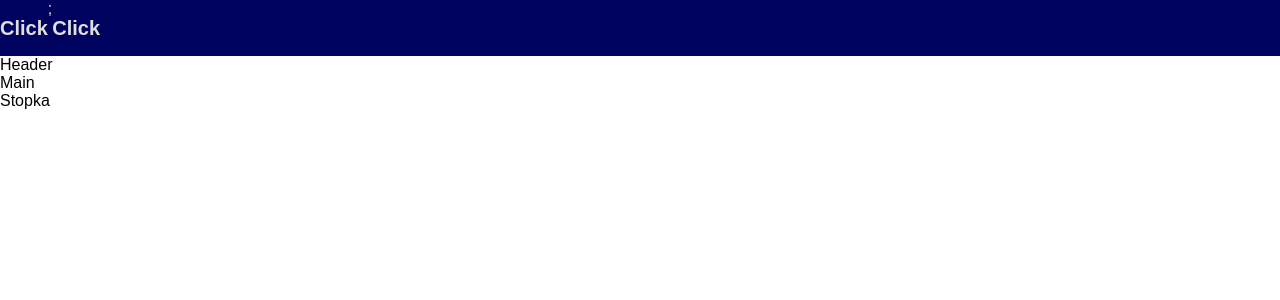
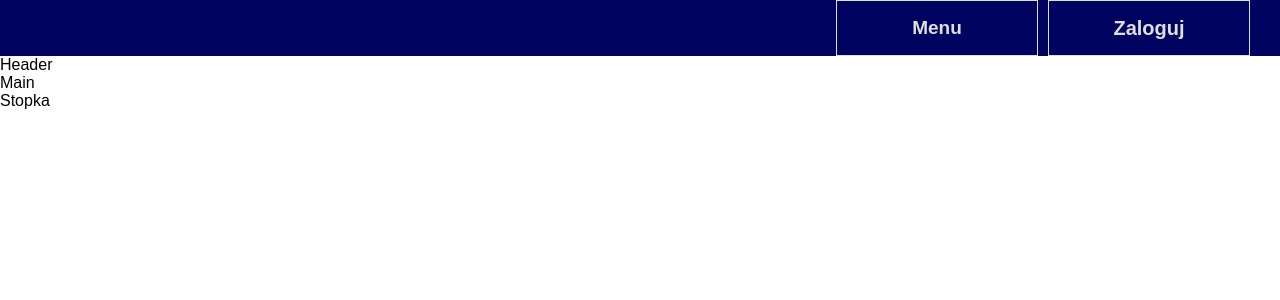
Before and after one commit to SebastianJadczak/personalweb, a React (Create React App) app: page /contact in a window 1280 px wide. Shown: the top 300 px of the page. Built offline with nearby package versions, Linux system fonts and the light colour scheme.

Commit message:
add documentation and two button in navigation

```diff
--- a/src/Routers/Navigation.js
+++ b/src/Routers/Navigation.js
@@ -6,6 +6,7 @@ import "../styles/Navigation.css"
 class Navigation extends Component {
     state = {
         clickMenu: false,
+        login: false,
     }
 
 
@@ -14,16 +15,24 @@ class Navigation extends Component {
             clickMenu: !prevState.clickMenu
         }))
     }
+
+    handleLogin = () => {
+        this.setState(prevState => ({
+            login: !prevState.login,
+        }))
+    }
+
     render() {
 
 
-        const { clickMenu } = this.state
+        const { clickMenu, login } = this.state
 
         return (
             <>
-                <button onClick={this.changeClickMenu}>Click</button>
-                {clickMenu ? <Nav clickMenu={this.changeClickMenu} /> : null};
-                <button onClick={this.changeClickMenu}>Click</button>
+                {login ? <button>Profil</button> : null}
+                <button className="buttonMenu" onClick={this.changeClickMenu}>Menu</button>
+                {clickMenu ? <Nav clickMenu={this.changeClickMenu} /> : null}
+                <button className="buttonLogin" onClick={this.handleLogin}>{login ? "Wyloguj" : "Zaloguj"}</button>
             </>
         )
     }
--- a/src/styles/App.css
+++ b/src/styles/App.css
@@ -10,24 +10,64 @@ main {
 }
 
 nav.navigation {
-  width: 100vw;
+  width: 100%;
   height: 7vh;
   background-color: rgb(0, 2, 95);
   color: rgb(223, 223, 223);
   display: flex;
   flex-direction: row;
+  justify-content: flex-end;
+
 }
 
 nav.navigation button {
   background-color: rgb(0, 2, 95);
   border: 0 solid rgb(0, 2, 95);
   color: rgb(223, 223, 223);
+  font-size: 19px;
+  font-weight: bold;
+  border: 1px solid rgb(223, 223, 223);
+  width: 200px;
+}
+
+nav.navigation button.buttonMenu {
+  margin-left: 10px;
+}
+
+nav.navigation button.buttonLogin {
+  background-color: rgb(0, 2, 95);
+  border: 0.5px solid rgb(223, 223, 223);
+  color: rgb(223, 223, 223);
   font-size: 20px;
   font-weight: bold;
+  margin-right: 30px;
+  margin-left: 10px;
+  width: 200px;
 }
+
 
 nav.navigation div.nav {
   position: absolute;
+  font-size: 17px;
   top: 7vh;
+  right: 240px;
   background-color: rgb(0, 2, 95);
+  width: 200px;
 }
+
+nav.navigation div.nav ul {
+  list-style: none;
+}
+
+nav.navigation div.nav ul li {
+  padding: 5px;
+  display: block;
+  text-align: center;
+}
+
+nav.navigation div.nav ul li a {
+
+  color: rgb(223, 223, 223);
+  text-decoration: none;
+
+}
```
Also changed, not shown: Doc.txt.
